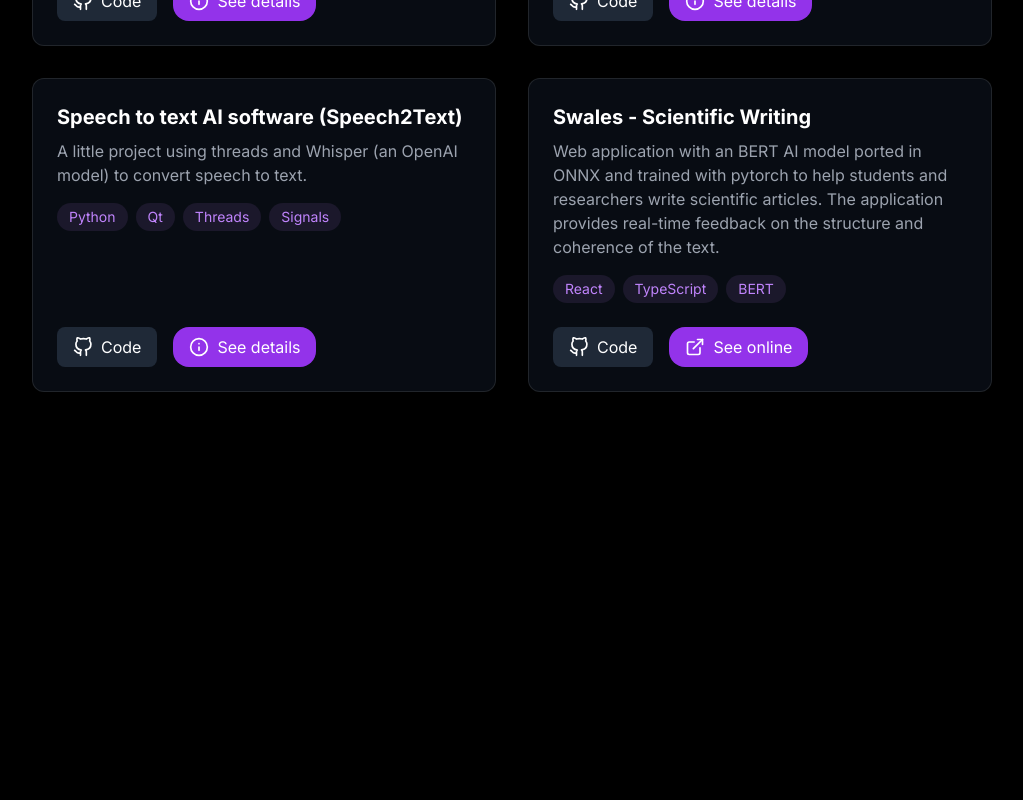
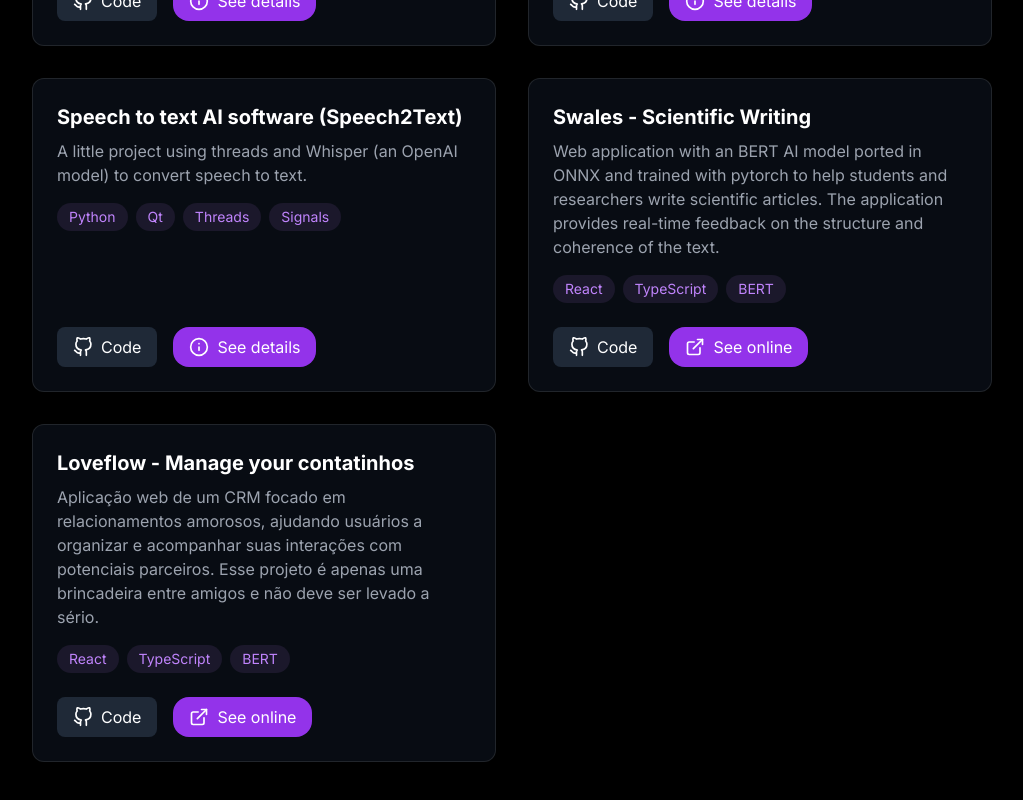
Before and after one commit to Brunovncs/brunovncs_react_portfolio, a Next.js app: page / in a window 1280 px wide. Shown: the part 1560-2360 px from the top of the page, without its empty margins (128-1151 px from the left). Before the commit the page ends 2112 px from the top, so only its background shows below. Built offline with nearby package versions, Linux system fonts and the light colour scheme.

Commit message:
feat: added project and onclick to leave see details modal

```diff
--- a/src/app/components/Projects.tsx
+++ b/src/app/components/Projects.tsx
@@ -88,14 +88,32 @@ const projects = [
       github: 'https://github.com/Brunovncs/SwalesScientificWriting',
       live: {
         url: 'https://swales.com.br',
-        show: true, // Define se o botão "See online" deve aparecer
+        show: true,
       },
     },
     details: {
-      show: false, // Exibe ou não o botão "See details"
-      // Outras propriedades para a modal:
+      show: false,
       description: 'Web application with an BERT AI model ported in ONNX and trained with pytorch to help students and researchers write scientific articles. The application provides real-time feedback on the structure and coherence of the text.',
-      image: '/path/to/image.png', // Pode ser opcional
+      image: '/path/to/image.png',
+    },
+  },
+  {
+    id: 5,
+    title: 'Loveflow - Manage your contatinhos',
+    description: 'Aplicação web de um CRM focado em relacionamentos amorosos, ajudando usuários a organizar e acompanhar suas interações com potenciais parceiros. Esse projeto é apenas uma brincadeira entre amigos e não deve ser levado a sério.',
+    tech: ['React', 'TypeScript', 'BERT'],
+    show: true,
+    links: {
+      github: 'https://github.com/Brunovncs/loveflow',
+      live: {
+        url: 'https://loveflow.vercel.app/',
+        show: true,
+      },
+    },
+    details: {
+      show: false,
+      description: 'Web application with an BERT AI model ported in ONNX and trained with pytorch to help students and researchers write scientific articles. The application provides real-time feedback on the structure and coherence of the text.',
+      image: '/path/to/image.png',
     },
   },
 ];
@@ -129,8 +147,6 @@ export default function Projects() {
   const closeModal = () => {
     setSelectedProject(null);
   };
-
-
 
   return (
     <section className="py-20 transition-colors duration-1000" id="projects">
@@ -222,7 +238,9 @@ export default function Projects() {
 
       {/* Modal para exibir os detalhes do projeto */}
       {selectedProject && (
-        <div className="fixed inset-0 flex justify-center items-center bg-black bg-opacity-50 z-50">
+        <div
+          className="fixed inset-0 flex justify-center items-center bg-black bg-opacity-90 z-50"
+          onClick={closeModal}>
           <div className="bg-white dark:bg-gray-900 p-6 rounded-2xl relative max-w-3xl w-full border-[1px] border-purple-500 mx-4 max-h-[80vh] overflow-y-auto">
             <button
               onClick={closeModal}
```
